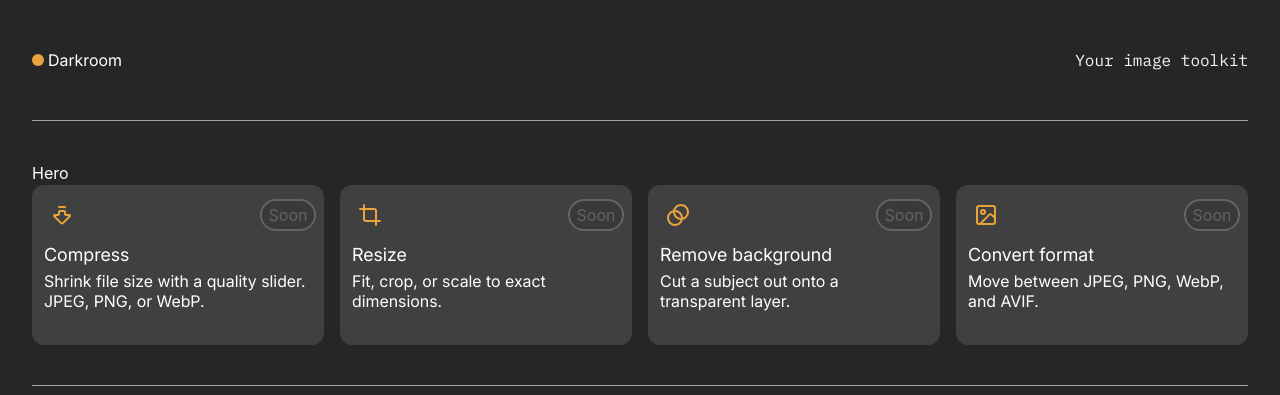
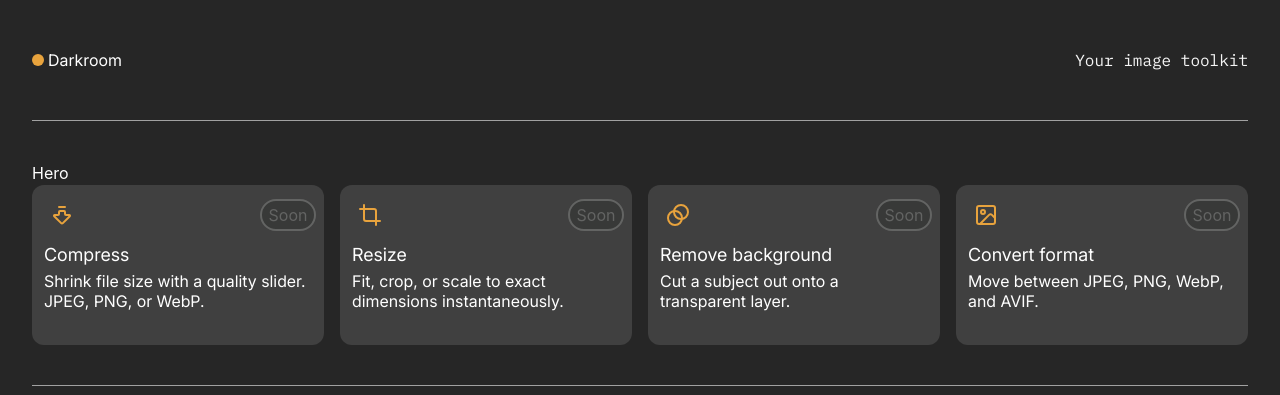
Before and after one commit to ibrahimhere47/Darkroom-v2, a React (Vite) app: page / in a window 1280 px wide. Shown: the top 395 px of the page. Built offline with nearby package versions, Linux system fonts and the light colour scheme.

Commit message:
Fixed uneven gaps issue

```diff
--- a/src/components/ToolCard.jsx
+++ b/src/components/ToolCard.jsx
@@ -9,6 +9,7 @@ const ToolCard = (props) => {
     const Icon = tool.icon;
     const glowRef = useRef([]);
     const borderRef = useRef(null);
+    const cardRef = useRef(null)
     const tl = useRef(null)
     const [mouseEnter, setMouseEnter] = useState(false);
 
@@ -29,12 +30,40 @@ const ToolCard = (props) => {
 
     useGSAP(() => {
         mouseEnter ? tl.current.play() : tl.current.reverse();
+
+        // HANDLE MAGNETIC RETURN
+        if (!mouseEnter) {
+            gsap.to(cardRef.current, {
+                x: 0,
+                y: 0,
+                duration: 0.5,
+                ease: "elastic.out(1, 0.4)"
+            });
+        }
+
     }, { dependencies: [mouseEnter] });
 
+    const handleMouseMove = (e) => {
+        const card = e.currentTarget.getBoundingClientRect();
+        const centerX = card.left + card.width / 2
+        const centerY = card.top + card.height / 2
+        const x = e.clientX - centerX
+        const y = e.clientY - centerY
+        const moveX = x / 10
+        const moveY = y / 10
+
+        gsap.to(cardRef.current, {
+            x: moveX,
+            y: moveY,
+            duration: 0.3,
+            ease: "power2.out"
+        })
+    }
+
     const content = (
-        <div className='relative'>
+        <div className='relative' ref={cardRef}>
             <div className='absolute inset-0 rounded-xl border border-amber-47 opacity-0 pointer-events-none' ref={borderRef} />
-            <div className='flex flex-col gap-2 bg-neutral-700 rounded-xl p-3 flex-1 min-h-40 border-amber-47' onMouseEnter={() => {setMouseEnter(true)}} onMouseLeave={() => {setMouseEnter(false)}}>
+            <div className='flex flex-col gap-2 bg-neutral-700 rounded-xl p-3 flex-1 min-h-40 border-amber-47' onMouseEnter={() => {setMouseEnter(true)}} onMouseLeave={() => {setMouseEnter(false)}} onMouseMove={handleMouseMove}>
                 <div className='flex justify-between items-center'>
                     <div>
                         <div className='relative flex items-center justify-center w-9 h-9'>
--- a/src/pages/Home.jsx
+++ b/src/pages/Home.jsx
@@ -9,9 +9,11 @@ const Home = () => {
         <Layout>
             <div className='py-10 w-full'>
                 <Hero />
-                <div className='grid grid-cols-4 gap-4'>
+                <div className='flex flex-wrap gap-4'>
                     {tools.map((tool, idx) => (
-                        <ToolCard key={idx} tool={tool} />
+                        <div key={idx} className='w-[calc(25%-12px)] min-w-0 shrink-0'>
+                            <ToolCard tool={tool} />
+                        </div>
                     ))}
                 </div>
             </div>
--- a/src/tools/toolsRegistry.js
+++ b/src/tools/toolsRegistry.js
@@ -13,7 +13,7 @@ export const tools = [
     {
         id: 'resize',
         name: 'Resize',
-        tagline: 'Fit, crop, or scale to exact dimensions.',
+        tagline: 'Fit, crop, or scale to exact dimensions instantaneously.',
         icon: Crop,
         comingSoon: true,
     },
```
